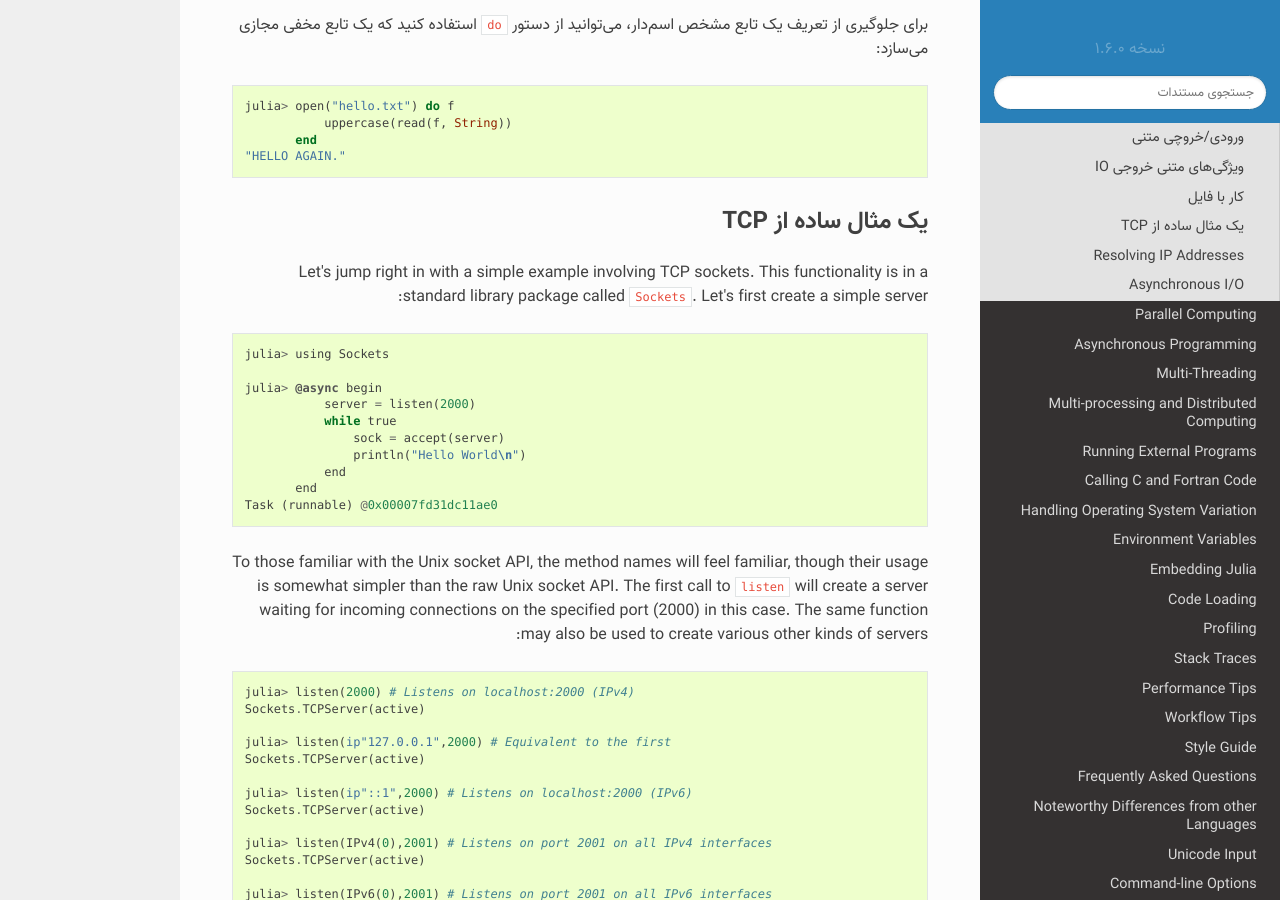
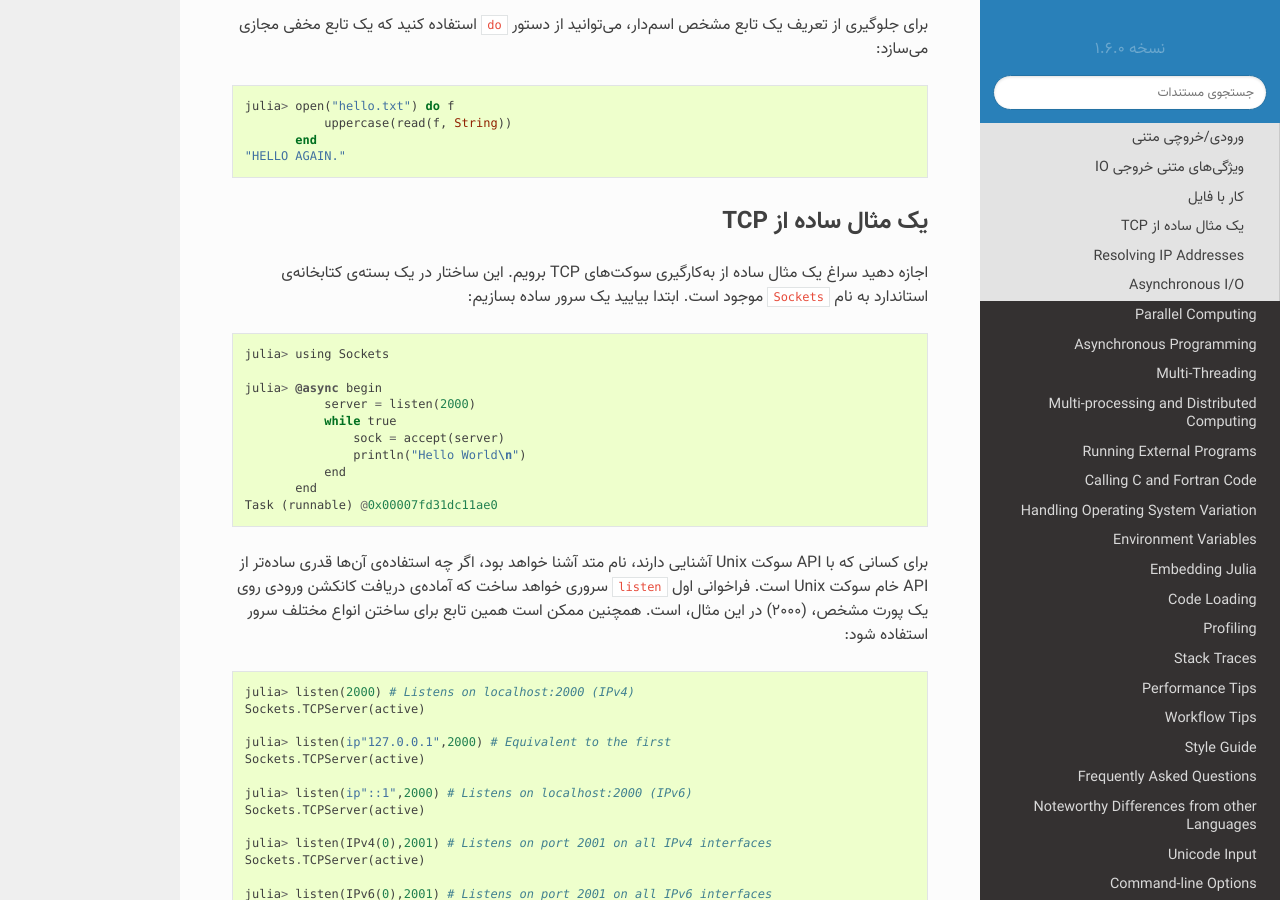
Before and after one commit to AppliedLinearAlgebra-Sharif/julia-docs, a Sphinx documentation site: the page built from docs/manual/networking-and-streams.md, in a window 1280 px wide and 900 px high, scrolled down 3646 px. Built offline with Sphinx 7.4.7 and the Read the Docs theme 2.0.0, drawn with Linux system fonts in a browser that asks for light colours; pages that are not in the unit, such as notebooks, are missing from menus.

Commit message:
Update networking-and-streams.md

````diff
--- a/docs/manual/networking-and-streams.md
+++ b/docs/manual/networking-and-streams.md
@@ -166,9 +166,10 @@ julia> open("hello.txt") do f
 
 ## یک مثال ساده از TCP
 
-Let's jump right in with a simple example involving TCP sockets.
-This functionality is in a standard library package called `Sockets`.
-Let's first create a simple server:
+اجازه دهید سراغ یک مثال ساده از به‌کار‌گیری سوکت‌های TCP برویم.
+این ساختار در یک بسته‌ی کتابخانه‌‌ی استاندارد به نام `Sockets` موجود است.
+ابتدا بیایید یک سرور ساده بسازیم:
+
 
 ```
 julia> using Sockets
@@ -183,10 +184,9 @@ julia> @async begin
 Task (runnable) @0x00007fd31dc11ae0
 ```
 
-To those familiar with the Unix socket API, the method names will feel familiar, though their
-usage is somewhat simpler than the raw Unix socket API. The first call to `listen` will
-create a server waiting for incoming connections on the specified port (2000) in this case. The
-same function may also be used to create various other kinds of servers:
+برای کسانی که با API سوکت Unix آشنایی دارند، نام متد آشنا خواهد بود، اگر چه استفاده‌ی آن‌ها قدری ساده‌تر از API خام سوکت Unix است. فراخوانی اول `listen` سروری خواهد ساخت که آماده‌ی دریافت کانکشن ورودی روی یک پورت مشخص، (۲۰۰۰) در این مثال،
+است. همچنین ممکن است همین تابع برای ساختن انواع مختلف سرور استفاده شود:
+
 
 ```julia
 julia> listen(2000) # Listens on localhost:2000 (IPv4)
````
